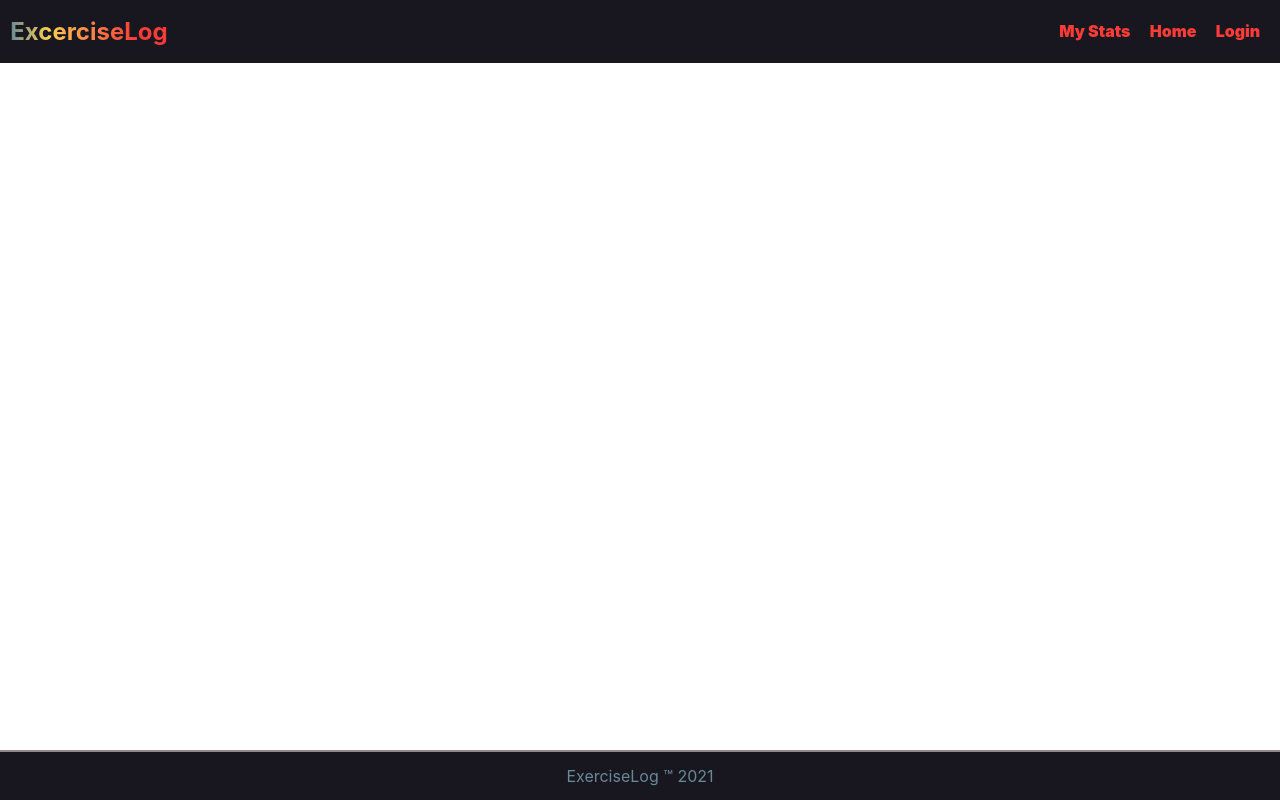
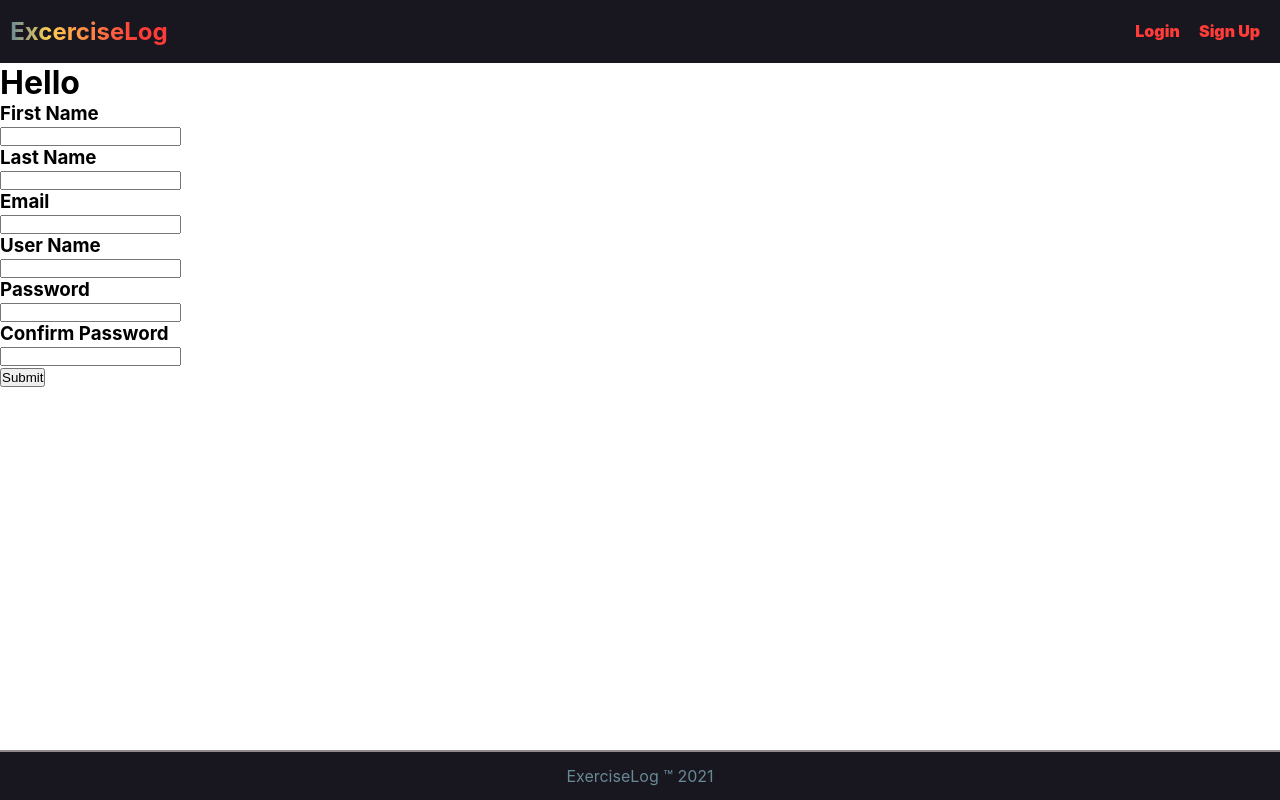
Before and after one commit to cat403/exercise_app, a React (Create React App) app: page /signup in a window 1280 px wide. Built offline with nearby package versions, Linux system fonts and the light colour scheme.

Commit message:
did some input generating components

```diff
--- /dev/null
+++ b/src/InputForm.js
@@ -0,0 +1,19 @@
+import React from "react";
+
+function InputForm({ name, type, handleChange, label }) {
+  console.log(name, type, handleChange, label);
+  return (
+    <div>
+      <h3>{label}</h3>
+      <input
+        name={name}
+        type={type}
+        onChange={handleChange}
+        label={label}
+        required
+      ></input>
+    </div>
+  );
+}
+
+export default InputForm;
--- a/src/Login.js
+++ b/src/Login.js
@@ -1,7 +1,35 @@
 import React from "react";
 
 function Login() {
-  return <div>Login</div>;
+  const handleSubmit = () => {
+    return "hi";
+  };
+  const handleChange = () => {};
+  return (
+    <div className="form-container">
+      <form onSubmit={handleSubmit}>
+        <h1>Login</h1>
+        <h2>User Name</h2>
+        <input
+          name="userName"
+          label="User Name"
+          onChange={handleChange}
+          type="text"
+          autoFocus
+        ></input>
+        <h2>Password</h2>
+        <input
+          name="password"
+          label="Password"
+          onChange={handleChange}
+          type="password"
+        ></input>
+        <button className="submitBtn" type="submit">
+          Submit
+        </button>
+      </form>
+    </div>
+  );
 }
 
 export default Login;
--- a/src/Navigation.js
+++ b/src/Navigation.js
@@ -2,6 +2,7 @@ import React from "react";
 import "./Navigation.css";
 import { Link } from "react-router-dom";
 function Navigation() {
+  const user = null;
   return (
     <nav className="nav-bar">
       <div className="logo-container">
@@ -9,6 +10,7 @@ function Navigation() {
           <h1>ExcerciseLog</h1>{" "}
         </Link>
       </div>
+      {user ? (
         <ul>
           <li>
             <Link to="/mystats">My Stats</Link>
@@ -17,9 +19,19 @@ function Navigation() {
             <Link to="/">Home</Link>
           </li>
           <li>
+            <Link to="/logout">Logout</Link>
+          </li>
+        </ul>
+      ) : (
+        <ul>
+          <li>
             <Link to="/login">Login</Link>
           </li>
+          <li>
+            <Link to="/signup">Sign Up</Link>
+          </li>
         </ul>
+      )}
     </nav>
   );
 }
--- /dev/null
+++ b/src/SignUp.js
@@ -0,0 +1,55 @@
+import React from "react";
+import InputForm from "./InputForm";
+
+function SignUp() {
+  const handleChange = () => {};
+  const name = "firstName";
+  const type = "text";
+  const label = "First Name";
+  return (
+    <div className="form-container">
+      <h1>Hello</h1>
+      <form>
+        <InputForm
+          name="firstName"
+          label="First Name"
+          handleChange={handleChange}
+          type="text"
+        />
+        <InputForm
+          name="lastName"
+          label="Last Name"
+          handleChange={handleChange}
+          type="text"
+        />
+        <InputForm
+          name="email"
+          label="Email"
+          handleChange={handleChange}
+          type="email"
+        />
+        <InputForm
+          name="userName"
+          label="User Name"
+          handleChange={handleChange}
+          type="text"
+        />
+        <InputForm
+          name="password"
+          label="Password"
+          handleChange={handleChange}
+          type="password"
+        />
+        <InputForm
+          name="confirmPassword"
+          label="Confirm Password"
+          handleChange={handleChange}
+          type="password"
+        />
+        <button type="submit">Submit</button>
+      </form>
+    </div>
+  );
+}
+
+export default SignUp;
--- a/src/index.js
+++ b/src/index.js
@@ -6,6 +6,7 @@ import Footer from "./Footer";
 import Navigation from "./Navigation";
 import MyStats from "./MyStats";
 import Login from "./Login";
+import SignUp from "./SignUp";
 import { BrowserRouter as Router, Route, Routes } from "react-router-dom";
 
 ReactDOM.render(
@@ -14,9 +15,10 @@ ReactDOM.render(
       <Navigation></Navigation>
 
       <Routes>
-        <Route path="/mystats" element={<MyStats />} />
+        <Route path="/mystats" exact element={<MyStats />} />
         <Route path="/" element={<App />} />
-        <Route path="/login" element={<Login />} />
+        <Route path="/login" exact element={<Login />} />
+        <Route path="/signup" exact element={<SignUp />} />
       </Routes>
       <Footer></Footer>
     </Router>
```
Also changed, not shown: src/SignUp.css (added). Lines whose indentation alone changed are shown as unchanged.
